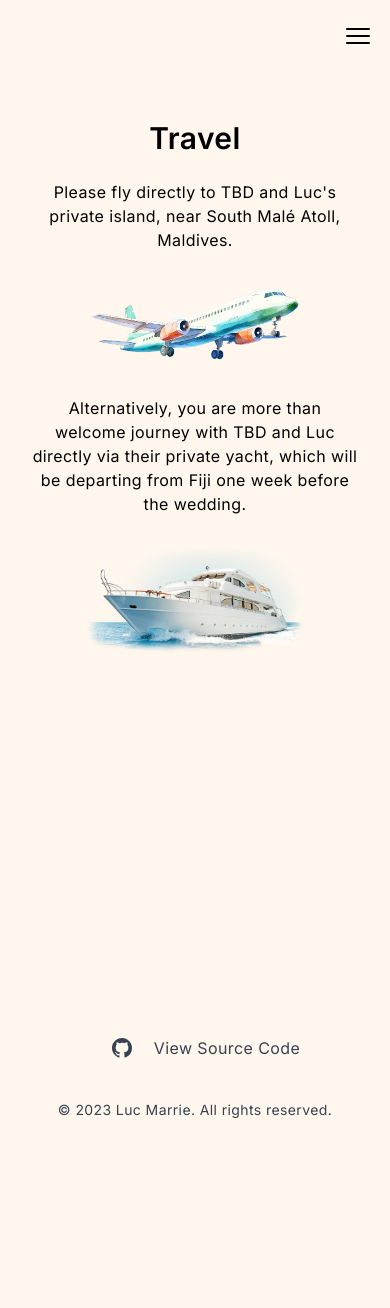
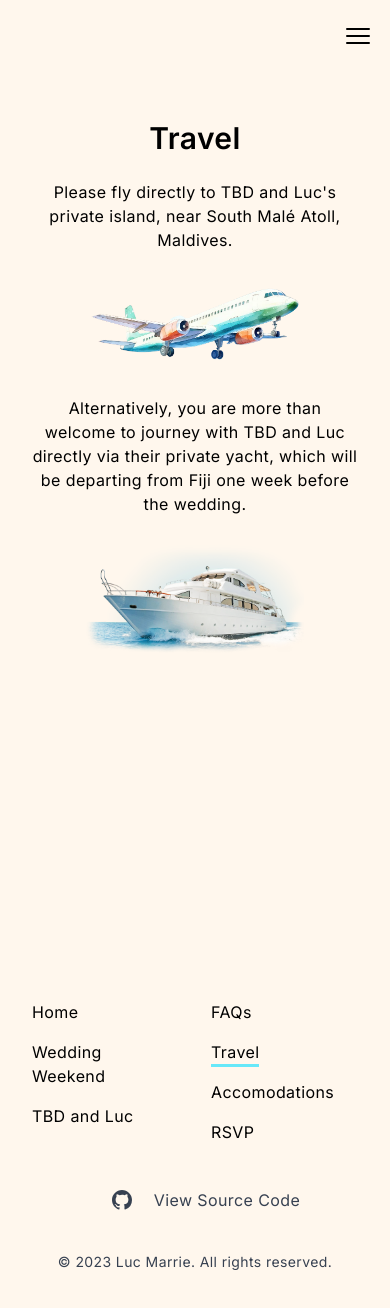
Before and after one commit to lymarrie/wedding-website, a Next.js app: page /travel in a window 390 px wide. Shown: the top 1308 px of the page. Before the commit the page ends 1200 px from the top, so only its background shows below. Built offline with nearby package versions, Linux system fonts and the light colour scheme.

Commit message:
mobile footer navbar

```diff
--- a/app/components/footer.tsx
+++ b/app/components/footer.tsx
@@ -1,7 +1,45 @@
 import React from 'react';
+import NavItem from './nav-item';
+import { Fragment, Suspense } from 'react';
+import { Dialog, Disclosure, Popover, Transition } from '@headlessui/react';
+
 
 export default function Footer() {
+
+  const navItems = {
+    '/': {
+      name: 'Home',
+    },
+    '/wedding-weekend': {
+      name: 'Wedding Weekend',
+    },
+    '/tbd-and-luc': {
+      name: 'TBD and Luc',
+    },
+    '/faqs': {
+      name: 'FAQs',
+    },
+    '/travel': {
+      name: 'Travel',
+    },
+    '/accomodations': {
+      name: 'Accomodations',
+    },
+    '/rsvp': {
+      name: 'RSVP',
+    },
+  };
+
   const navigation = {
+    main: [
+      { name: "Home", href: "/" },
+      { name: "Wedding Weekend", href: "/wedding-weekend" },
+      { name: "TBD and Luc", href: "/tbd-and-luc" },
+      { name: "FAQs", href: "/faqs" },
+      { name: "Travel", href: "/travel" },
+      { name: "Accomodations", href: "/accomodations" },
+      { name: "RSVP", href: "/rsvp" },
+    ],
     social: [
       {
         name: 'GitHub',
@@ -22,7 +60,14 @@ export default function Footer() {
     return(
       <footer className="">
         <div className="mx-auto max-w-7xl overflow-hidden px-6 py-20 sm:py-24 lg:px-8">
-          <div className="mt-10 flex justify-center space-x-10">
+          <nav className="-mb-6 columns-2 space-y-2 md:flex md:justify-center md:text-center md:space-x-6 md:space-y-0 lg:space-x-12" aria-label="Footer">
+          <Suspense fallback={null}>
+            {Object.entries(navItems).map(([path, { name }]) => {
+              return <NavItem key={path} path={path} name={name} />;
+            })}
+          </Suspense>
+          </nav>
+          <div className="mt-10 pt-6 flex justify-center space-x-10">
             {navigation.social.map((item) => (
               <a key={item.name} href={item.href} target="_blank" className="flex space-x-5 text-gray-700 hover:text-gray-500">
                 <span className="sr-only">{item.name}</span>
--- a/app/travel/page.tsx
+++ b/app/travel/page.tsx
@@ -21,7 +21,7 @@ export default function Travel() {
               priority={true}
               className="mx-auto w-2/3 rounded-lg" // Optional: Add rounded corners
             />
-            <p>Alternatively, you are more than welcome journey with TBD and Luc directly via their private yacht, which will be departing from Fiji one week before the wedding.</p>
+            <p>Alternatively, you are more than welcome to journey with TBD and Luc directly via their private yacht, which will be departing from Fiji one week before the wedding.</p>
             <Image
               src="/yacht.png"
               alt="My Image"
```
